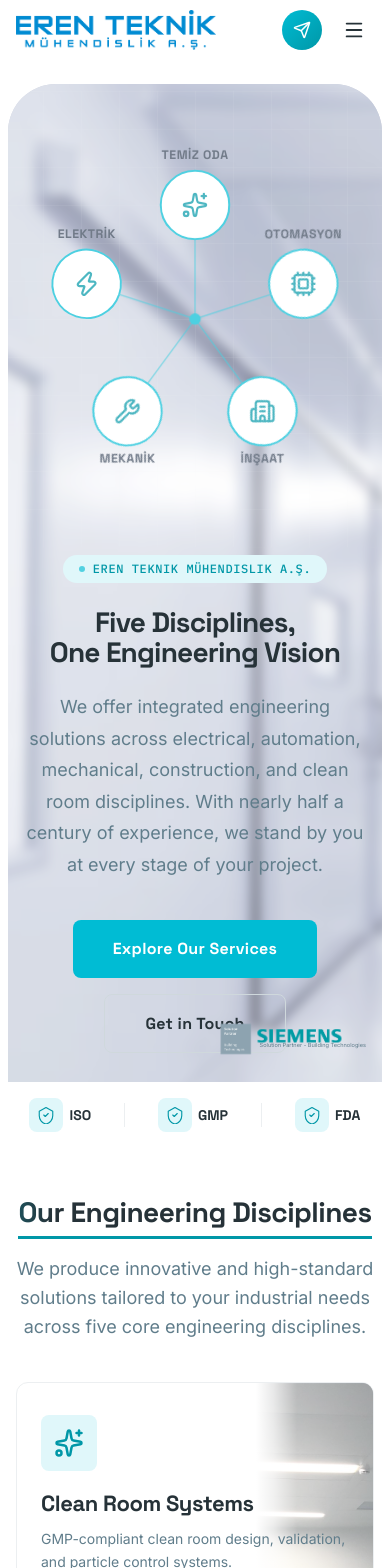
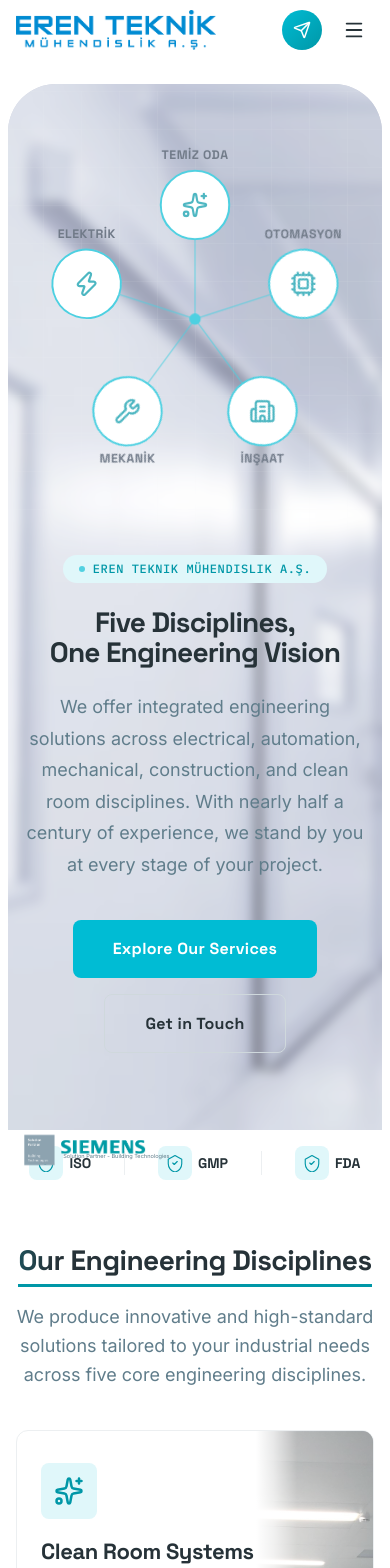
Before and after one commit to ahmeren05/etweb, a Next.js app: page /en in a window 390 px wide. Shown: the top 1568 px of the page. Built offline with nearby package versions, Linux system fonts and the light colour scheme.

Commit message:
Move Siemens logo to bottom left and shift buttons up

```diff
--- a/src/components/Hero/Hero.module.css
+++ b/src/components/Hero/Hero.module.css
@@ -10,13 +10,14 @@
 .siemensEmblem {
   position: absolute;
   top: auto;
-  bottom: 120px;
-  right: 24px;
+  bottom: 32px;
+  left: 40px;
+  right: auto;
   display: flex;
   gap: 4px; /* 1.2mm scaled */
   z-index: 10;
   transform: scale(0.7);
-  transform-origin: bottom right;
+  transform-origin: bottom left;
 }
 
 .siemensGreyBoxWrapper {
@@ -72,6 +73,7 @@
 .heroContent {
   position: relative;
   z-index: 2;
+  margin-bottom: 48px; /* Push content up to make room for logo */
 }
 
 .heroEyebrow {
@@ -377,8 +379,9 @@
 
   .siemensEmblem {
     top: auto;
-    bottom: 120px;
-    right: 32px;
+    bottom: 32px;
+    left: 32px;
+    right: auto;
   }
   .siemensGreyBoxWrapper {
     width: 52px;
@@ -470,8 +473,9 @@
 
   .siemensEmblem {
     top: auto;
-    bottom: 95px;
-    right: 16px;
+    bottom: 32px;
+    left: 16px;
+    right: auto;
   }
   .siemensGreyBoxWrapper {
     width: 44px;
```
